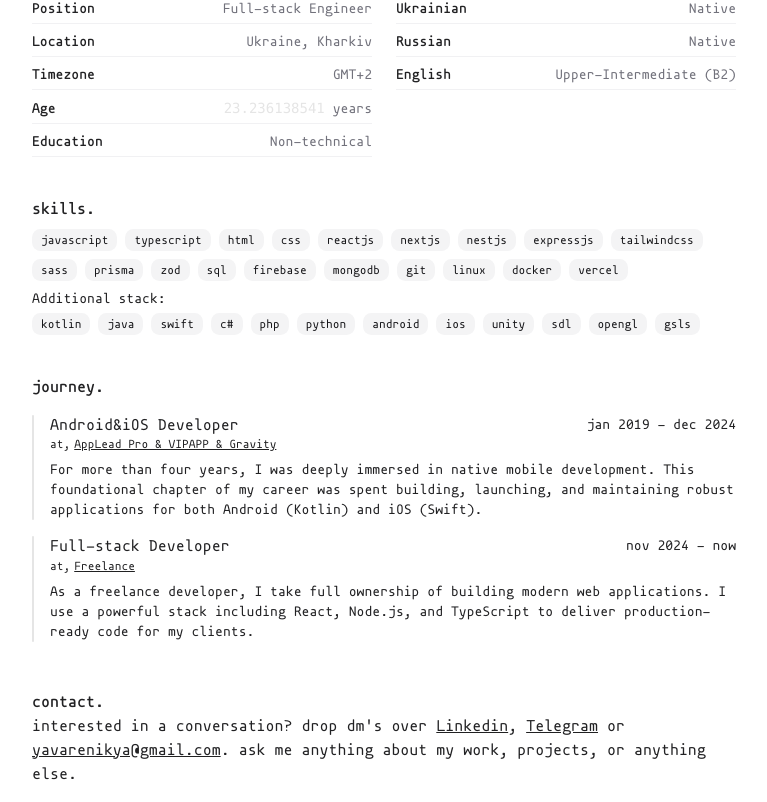
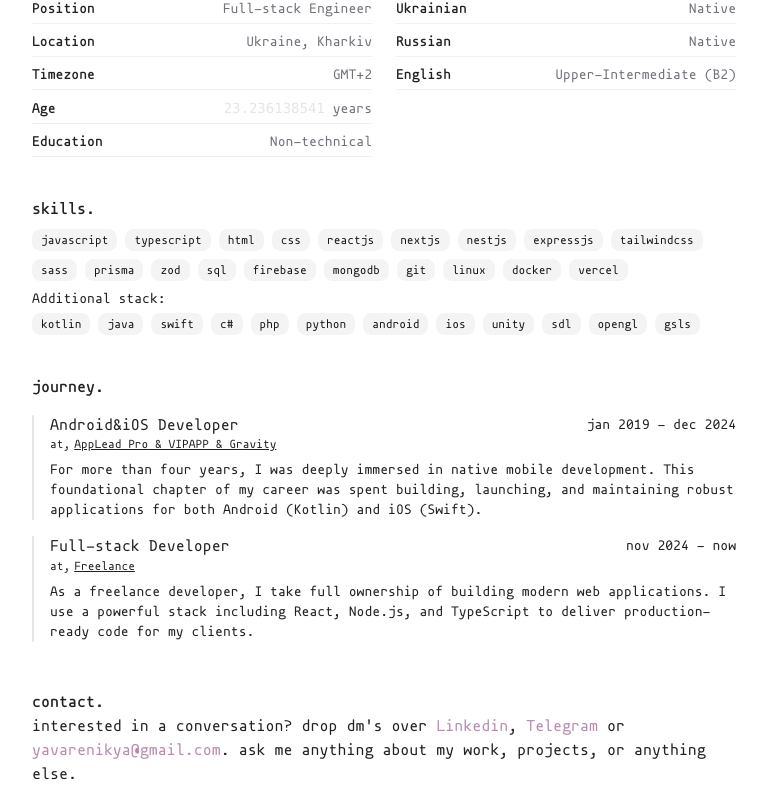
Before and after one commit to kotleni/kotleni.github.io, a Next.js app: page / in a window 1280 px wide. Shown: the part 259-1061 px from the top of the page, without its empty margins (256-1023 px from the left). Built offline with nearby package versions, Linux system fonts and the light colour scheme.

Commit message:
feat: rework styled links

```diff
--- a/src/app/blog/new-website-v6/page.tsx
+++ b/src/app/blog/new-website-v6/page.tsx
@@ -5,6 +5,7 @@ import {TextBlock} from '@/components/blog/text-block';
 import {Title} from '@/components/blog/title';
 import {OrderedList} from '@/components/blog/ordered-list';
 import {ViewsCount} from '@/components/views-count';
+import {myEmail} from '@/data/about';
 
 const nextjsReasons = [
     {
@@ -43,10 +44,9 @@ export default function Post() {
                 <TextBlock>
                     You can find the source code for some of my previous
                     websites (different branches) in my GitHub{' '}
-                    <StyledLink
-                        href="https://github.com/kotleni/kotleni.github.io/"
-                        title="repository"
-                    />
+                    <StyledLink href="https://github.com/kotleni/kotleni.github.io/">
+                        repository
+                    </StyledLink>
                     .
                 </TextBlock>
             </section>
@@ -96,11 +96,8 @@ export default function Post() {
                 </TextBlock>
                 <TextBlock>
                     Thanks for reading. Feel free to{' '}
-                    <StyledLink
-                        href="mailto:yavarenikya@gmail.com"
-                        title="meow"
-                    />{' '}
-                    at me, or <StyledLink href="/" title="connect" /> elsewhere.
+                    <StyledLink href={`mailto:${myEmail}`}>meow</StyledLink> at
+                    me, or <StyledLink href="/">connect</StyledLink> elsewhere.
                 </TextBlock>
             </section>
         </div>
--- a/src/app/layout.tsx
+++ b/src/app/layout.tsx
@@ -8,6 +8,7 @@ import {usePathname, useSearchParams} from 'next/navigation';
 import Link from 'next/link';
 import {NavigationLink} from '@/components/navigation-link';
 import {SidebarClose} from 'lucide-react';
+import {StyledLink} from '@/components/styled-link';
 
 // export const metadata: Metadata = {
 //     title: 'kotleni`s private web site',
@@ -75,12 +76,7 @@ function RootLayoutContent({
                         >
                             <p className="text-sm">
                                 I've launched a{' '}
-                                <Link
-                                    className="text-primary hover:underline"
-                                    href="/sandbox"
-                                >
-                                    sandbox
-                                </Link>{' '}
+                                <StyledLink href="/sandbox">sandbox</StyledLink>{' '}
                                 for experimental web projects.
                             </p>
                         </div>
--- a/src/app/page.tsx
+++ b/src/app/page.tsx
@@ -11,6 +11,7 @@ import {GithubLogo} from '@/icons/github-logo';
 import {Badge} from '@/components/ui/badge';
 import Link from 'next/link';
 import {JourneyCard} from '@/components/journey-card';
+import {StyledLink} from '@/components/styled-link';
 
 export default function BioPage() {
     const timeInfo = getKyivTimeZoneInfo();
@@ -238,17 +239,11 @@ export default function BioPage() {
                 <p className="font-semibold">contact.</p>
                 <p>
                     interested in a conversation? drop dm's over{' '}
-                    <Link className="underline" href={myUrls.linkedin}>
-                        Linkedin
-                    </Link>
-                    ,{' '}
-                    <Link className="underline" href={myUrls.telegram}>
-                        Telegram
-                    </Link>{' '}
-                    or{' '}
-                    <Link className="underline" href={'mailto:' + myEmail}>
+                    <StyledLink href={myUrls.linkedin}>Linkedin</StyledLink>,{' '}
+                    <StyledLink href={myUrls.telegram}>Telegram</StyledLink> or{' '}
+                    <StyledLink href={'mailto:' + myEmail}>
                         {myEmail}
-                    </Link>
+                    </StyledLink>
                     . ask me anything about my work, projects, or anything else.
                 </p>
             </section>
--- a/src/components/styled-link.tsx
+++ b/src/components/styled-link.tsx
@@ -1,24 +1,17 @@
 import {cn} from '@/lib/utils';
 import Link from 'next/link';
+import {ComponentProps} from 'react';
 
-interface StyledLinkProps {
-    title: string;
-    href: string;
-    alwaysUnderlined?: boolean;
-    target?: string;
-}
+type StyledLinkProps = ComponentProps<typeof Link>;
 
 export function StyledLink(props: StyledLinkProps) {
     return (
         <Link
-            href={props.href}
-            target={props.target}
+            {...props}
             className={cn(
-                'text-primary',
-                props.alwaysUnderlined ? 'underline' : 'hover:underline',
+                props.className,
+                'text-primary hover:bg-primary hover:text-background',
             )}
-        >
-            {props.title}
-        </Link>
+        />
     );
 }
```
